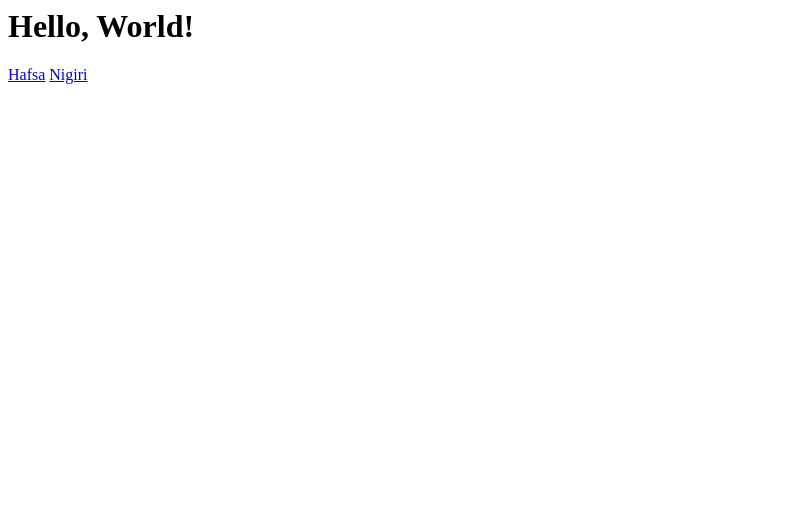
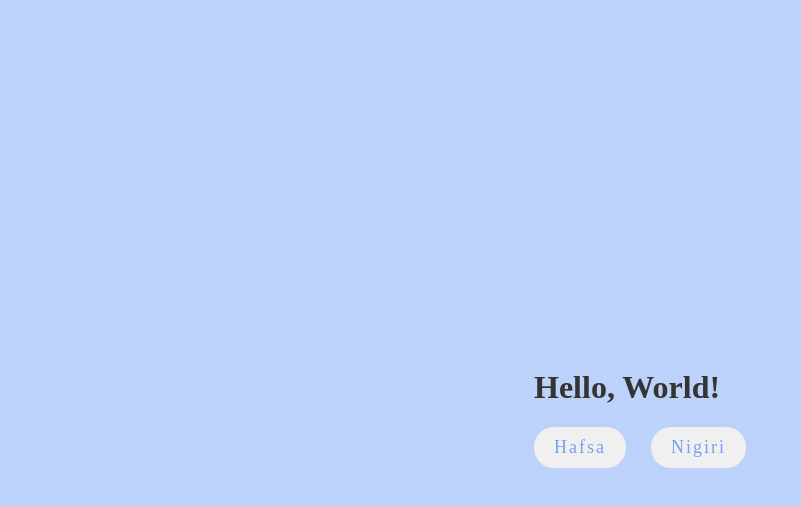
Before and after one commit to HafsaSarker/assignment-1, a plain HTML site: page index.html in a window 1280 px wide. Shown: the whole page, without its empty margins (0-801 px from the left). Drawn offline with Linux system fonts and the light colour scheme.

Commit message:
add styling

```diff
--- a/css/index.css
+++ b/css/index.css
@@ -0,0 +1,31 @@
+body {
+    background-color: rgb(188, 210, 250);
+    height: 100vh;
+    display: grid;
+    place-content: center;
+}
+div {
+    display: flex;
+    justify-content: center;
+    gap: 25px;
+}
+
+h1 {
+    color: #353434;
+}
+
+a {
+    text-decoration: none;
+    padding: 10px 20px;
+    font-size: 18px;
+    letter-spacing: 2px;
+    border-radius: 20px;
+    background-color: #f0f0f0;
+    color: rgb(116, 161, 247);
+    transition: all .3s;
+}
+
+a:hover {
+    background-color:#e4e3e3;
+    color: rgb(90, 146, 252);
+}
--- a/index.html
+++ b/index.html
@@ -8,7 +8,9 @@
 </head>
 <body>
     <h1>Hello, World!</h1>
-    <a href="hafsa.html">Hafsa</a>
-    <a href="nigiri.html">Nigiri</a>
+    <div class="intro">
+        <a href="hafsa.html">Hafsa</a>
+        <a href="nigiri.html">Nigiri</a>
+    </div>
 </body>
 </html>
```
